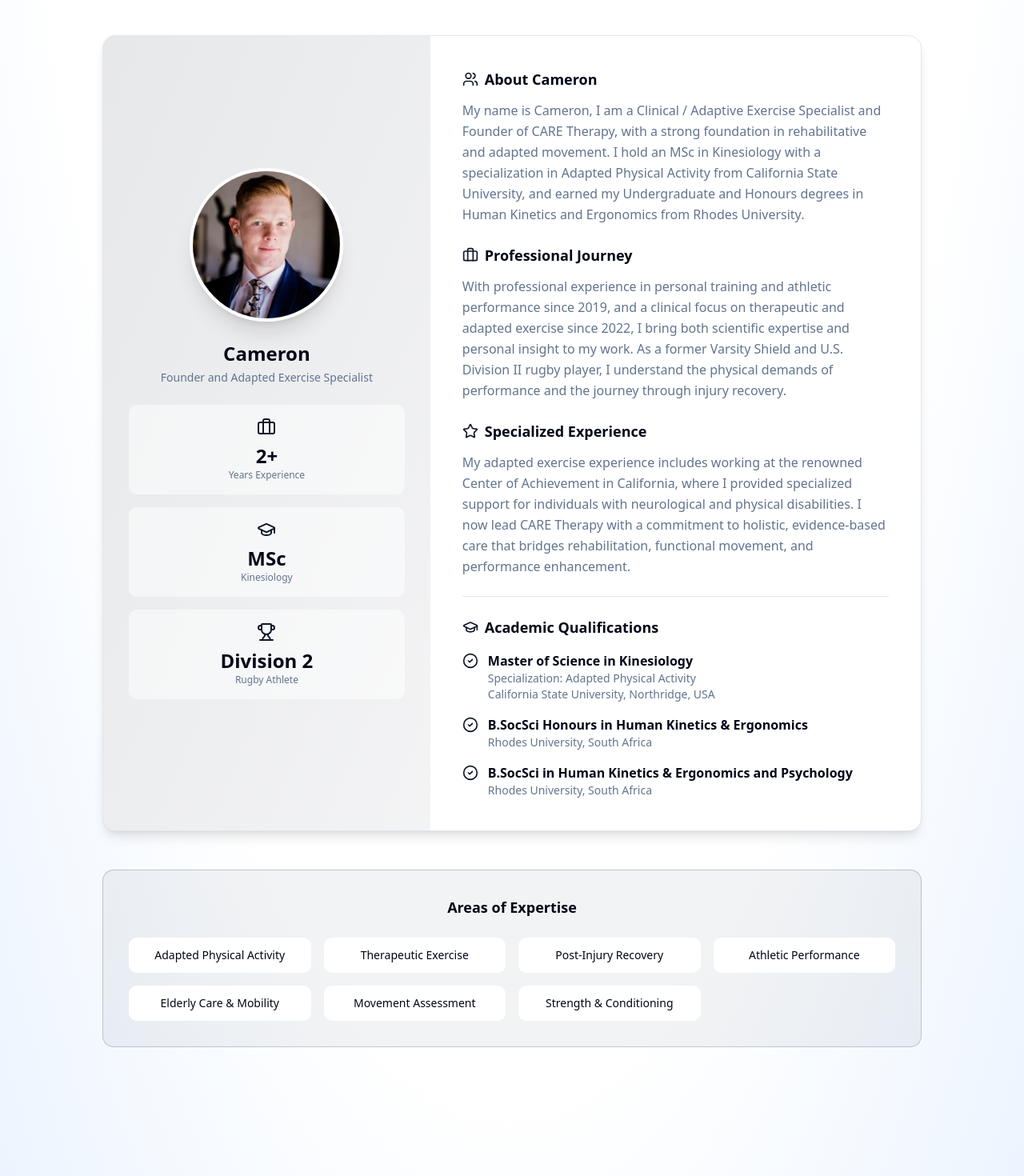
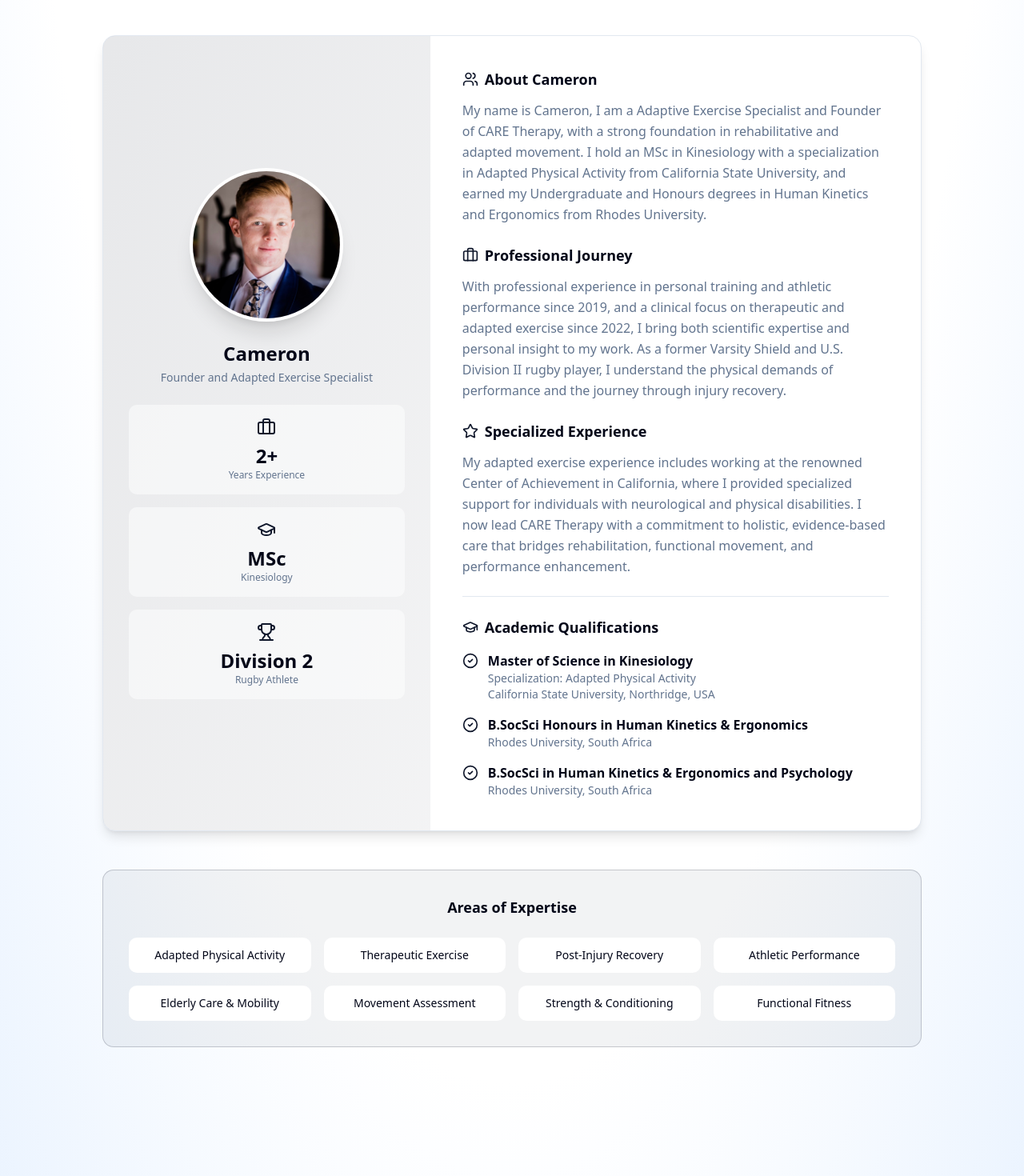
Before and after one commit to CodingWithCallum/CareTherapy, a Next.js app in the folder caretherapy/: page /about in a window 1280 px wide. Shown: the part 1680-3150 px from the top of the page at 80% size. Built offline with nearby package versions, Linux system fonts and the light colour scheme.

Commit message:
last updates tuesday

```diff
--- a/caretherapy/src/app/about/page.tsx
+++ b/caretherapy/src/app/about/page.tsx
@@ -212,7 +212,7 @@ export default function AboutPage() {
                         About Cameron
                       </h4>
                       <p className="text-muted-foreground leading-relaxed">
-                        My name is Cameron, I am a Clinical / Adaptive Exercise Specialist and Founder of CARE Therapy,
+                        My name is Cameron, I am a Adaptive Exercise Specialist and Founder of CARE Therapy,
                         with a strong foundation in rehabilitative and adapted movement. I hold an MSc in Kinesiology with
                         a specialization in Adapted Physical Activity from California State University, and earned my
                         Undergraduate and Honours degrees in Human Kinetics and Ergonomics from Rhodes University.
@@ -307,7 +307,8 @@ export default function AboutPage() {
                   "Athletic Performance",
                   "Elderly Care & Mobility",
                   "Movement Assessment",
-                  "Strength & Conditioning"
+                  "Strength & Conditioning",
+                  "Functional Fitness"
                 ].map((expertise, index) => (
                   <motion.div
                     key={index}
--- a/caretherapy/src/app/contact/page.tsx
+++ b/caretherapy/src/app/contact/page.tsx
@@ -144,7 +144,7 @@ export default function ContactPage() {
                           href="tel:+27123456789"
                           className="text-muted-foreground hover:text-primary transition-colors"
                         >
-                          +27 12 345 6789
+                          +27 79 790 8846
                         </a>
                       </div>
                     </div>
@@ -162,7 +162,7 @@ export default function ContactPage() {
                           href="mailto:info@caretherapy.co.za"
                           className="text-muted-foreground hover:text-primary transition-colors break-all"
                         >
-                          info@caretherapy.co.za
+                          caretherapysa@gmail.com
                         </a>
                       </div>
                     </div>
--- a/caretherapy/src/app/services/page.tsx
+++ b/caretherapy/src/app/services/page.tsx
@@ -114,8 +114,8 @@ export default function ServicesPage() {
       idealFor: "Recovery from injury, chronic pain management, movement optimization"
     },
     {
-      id: "post-injury-rehabilitation",
-      title: "Post-Injury Rehabilitation",
+      id: "post-injury-recovery",
+      title: "Post-Injury Recovery",
       icon: Heart,
       description: "Guided recovery programs that help you safely return to activities after injury or surgery through progressive loading and movement re-education.",
       benefits: [
```
